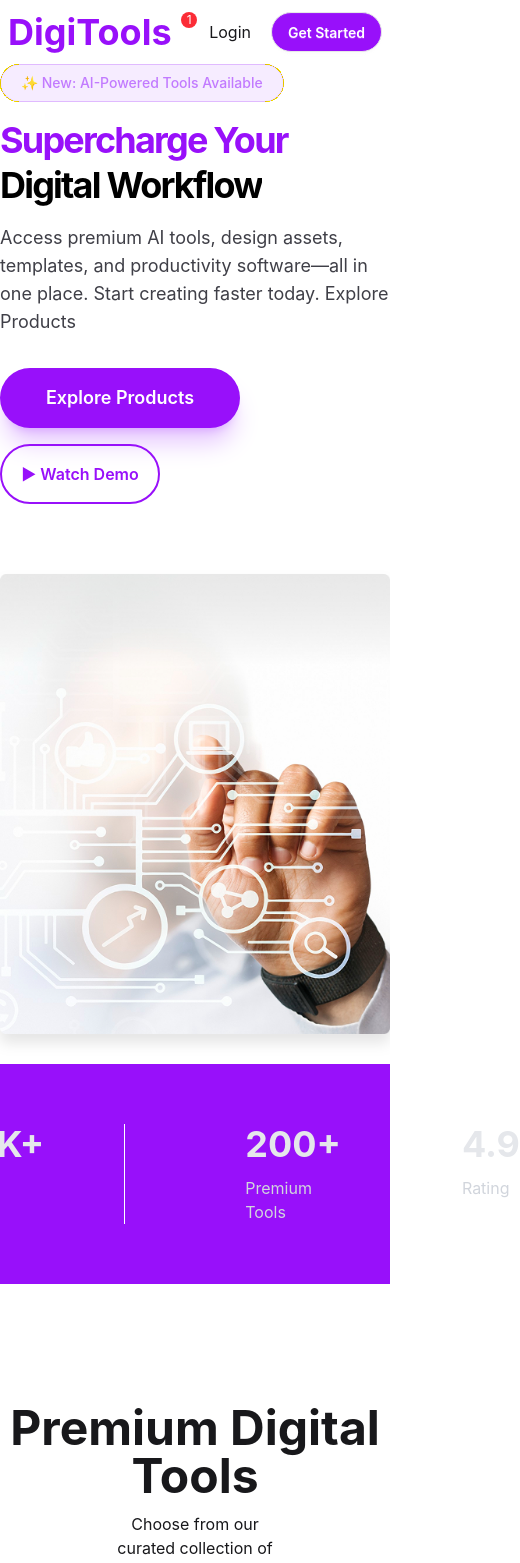
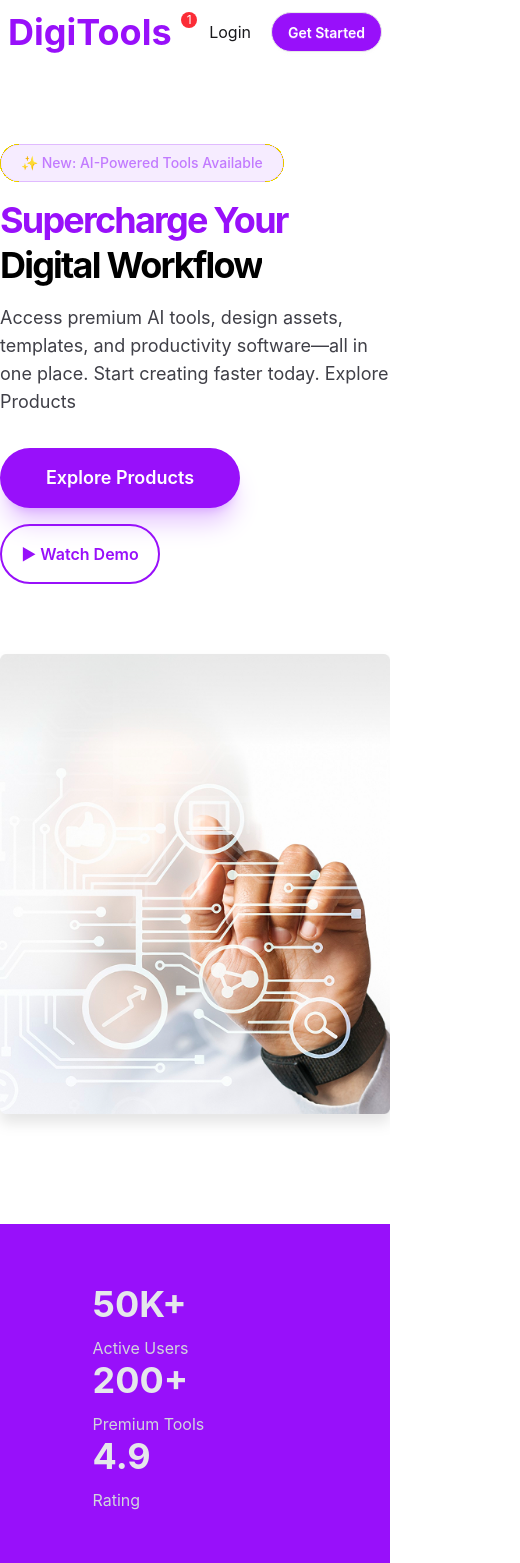
Before and after one commit to wadud115/b-13-assignment-6, a React (Vite) app: page / in a window 390 px wide. Shown: the top 1563 px of the page, 520 px wide, since content can reach past the window. Built offline with nearby package versions, Linux system fonts and the light colour scheme.

Commit message:
react tostify add and responsive design

```diff
--- a/src/App.jsx
+++ b/src/App.jsx
@@ -8,6 +8,7 @@ import NavBar from './component/NavBar'
 import Carts from './component/Carts'
 import Steps from './component/Steps'
 import Cards from './component/Cards'
+import { ToastContainer } from 'react-toastify'
 
 const getModels = async () => {
   const res = await fetch("/models.json")
@@ -65,6 +66,8 @@ function App() {
 
     <Footer></Footer>
 
+    <ToastContainer></ToastContainer>
+
     </>
   )
 }
--- a/src/component/About.jsx
+++ b/src/component/About.jsx
@@ -5,21 +5,21 @@ const About = () => {
         <div className='bg-purple-600 '>
 
 
-      <div className='w-10/12 mx-auto flex justify-center  gap-10 p-15'>
+      <div className='w-10/12 mx-auto md:flex mt-20 justify-center flex flex-col md:flex-row  lg:gap-10 p-15'>
 
-                <div className='border-r px-20 border-white space-y-3'>
+                <div className='md:border-r md:px-20 border-white space-y-3 '>
                     <h2 className='text-gray-200 font-bold text-4xl'>50K+</h2>
                     <p className='text-gray-300'> Active Users</p>
 
                 </div>
 
-                <div className='border-r px-20 border-white space-y-3'>
+                <div className='lg:border-r lg:px-20 border-white space-y-3'>
                     <h2 className='text-gray-200 font-bold text-4xl'>200+</h2>
                     <p className='text-gray-300'>Premium Tools</p>
 
                 </div>
 
-                <div className='space-y-3'>
+                <div className='space-y-3 '>
                     <h2 className='text-gray-200 font-bold text-4xl'>4.9</h2>
                     <p className='text-gray-300'> Rating</p>
 
--- a/src/component/Banner.jsx
+++ b/src/component/Banner.jsx
@@ -3,10 +3,10 @@ import BannerImage from "../assets/banner.png";
 const Banner = () => {
   return (
     <div className="relative min-h-162.5 flex items-center overflow-hidden">
-      <div className=" mx-auto grid grid-cols-1 lg:grid-cols-2 gap-10 items-center relative z-10">
+      <div className=" mx-auto grid grid-cols-1 lg:grid-cols-2 gap-10 mt-20 items-center relative z-10">
         {/* Left Content */}
-        <div className="space-y-4">
-          <div className="inline-flex items-center gap-2 bg-purple-500/10 border border-purple-500/30 text-purple-400 text-sm font-medium px-5 py-2 rounded-full">
+        <div className="space-y-4 ">
+          <div className="inline-flex items-center gap-2  bg-purple-500/10 border border-purple-500/30 text-purple-400 text-sm font-medium px-5 py-2 rounded-full">
             ✨ New: AI-Powered Tools Available
           </div>
 
--- a/src/component/Cards.jsx
+++ b/src/component/Cards.jsx
@@ -9,7 +9,7 @@ const Cards = () => {
                 <p>Choose the plan that fits your needs. Upgrade or downgrade anytime.</p>
             </div>
 
-            <div className='cards grid grid-cols-3 gap-10 w-10/12 mx-auto mb-20'>
+            <div className='cards grid lg:grid-cols-3 gap-10 w-10/12 mx-auto mb-20'>
 
                 <div className='card bg-[#F9FAFC] border border-[#F2F2F2] shadow-2xl p-5 space-y-5 rounded-3xl'>
                     <div>
--- a/src/component/ModelCard.jsx
+++ b/src/component/ModelCard.jsx
@@ -1,5 +1,6 @@
 import React, { useState } from 'react';
 import { toast } from 'react-toastify';
+// import { toast } from 'react-toastify';
 
 const ModelCard = ({model, carts , setCarts}) => {
 
@@ -9,7 +10,8 @@ const ModelCard = ({model, carts , setCarts}) => {
         setIssubscribed(true)
         setCarts([...carts , model])
 
-        toast.success('item added to cart')
+        // toast.success('item added to cart')
+        toast.success("item added to cart")
     }
 
 
--- a/src/component/Steps.jsx
+++ b/src/component/Steps.jsx
@@ -13,7 +13,7 @@ const Steps = () => {
             <p className='text-gray-500'>Start using premium digital tools in minutes, not hours.</p>
             </div>
 
-            <div className='grid grid-cols-3 gap-10 justify-between '>
+            <div className='grid lg:grid-cols-3 gap-10 justify-between '>
 
                 <div className='shadow-2xl p-10 rounded-2xl text-center space-y-5'>
 
--- a/src/main.jsx
+++ b/src/main.jsx
@@ -2,11 +2,11 @@ import { StrictMode } from 'react'
 import { createRoot } from 'react-dom/client'
 import './index.css'
 import App from './App.jsx'
-import { ToastContainer } from 'react-toastify'
+// import { ToastContainer } from 'react-toastify'
 
 createRoot(document.getElementById('root')).render(
   <StrictMode>
     <App />
   </StrictMode>,
-  <ToastContainer></ToastContainer>
+
 )
```
Also changed, not shown: 1 other file (tests, documents, lock files or other folders).
